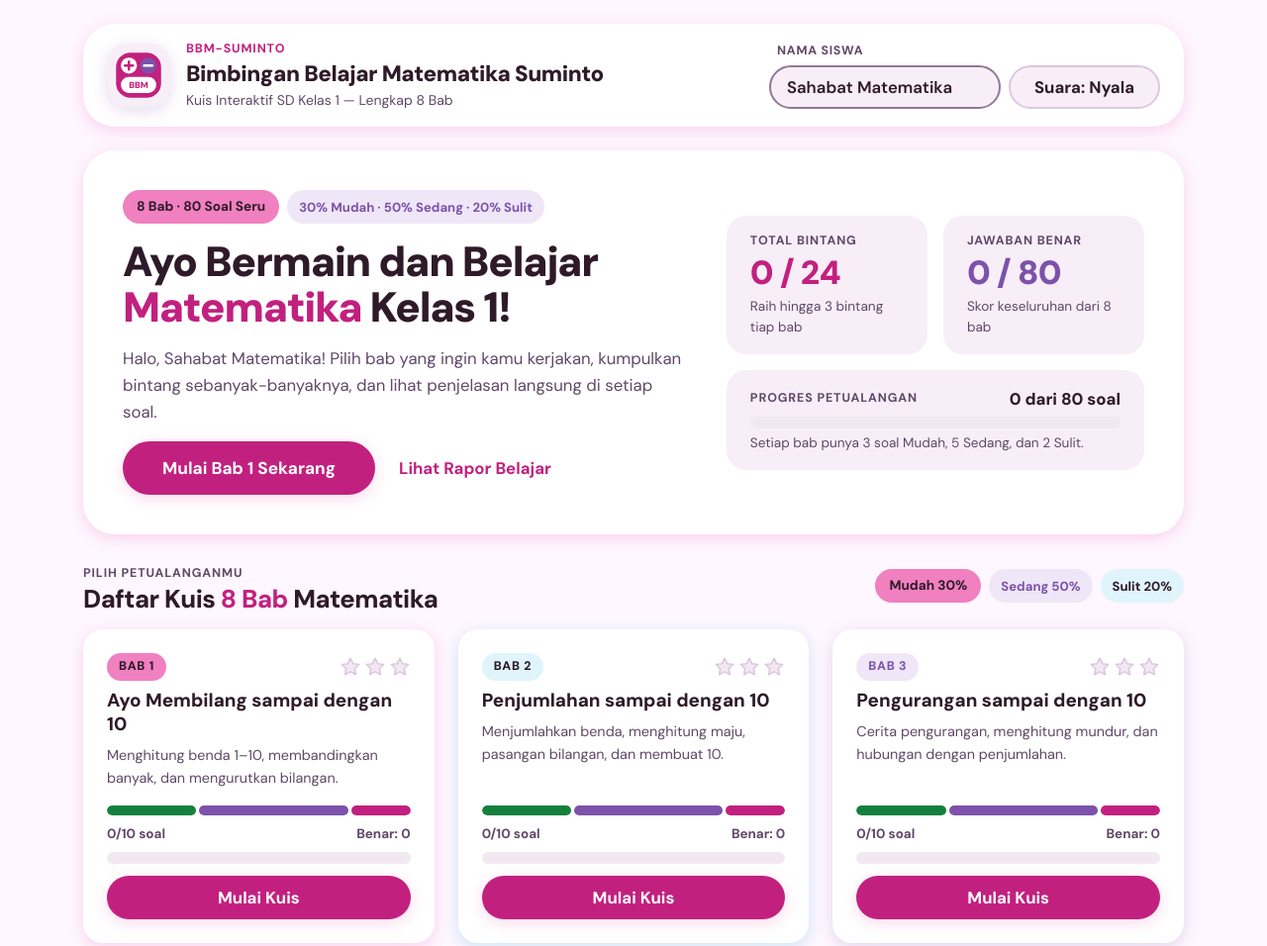
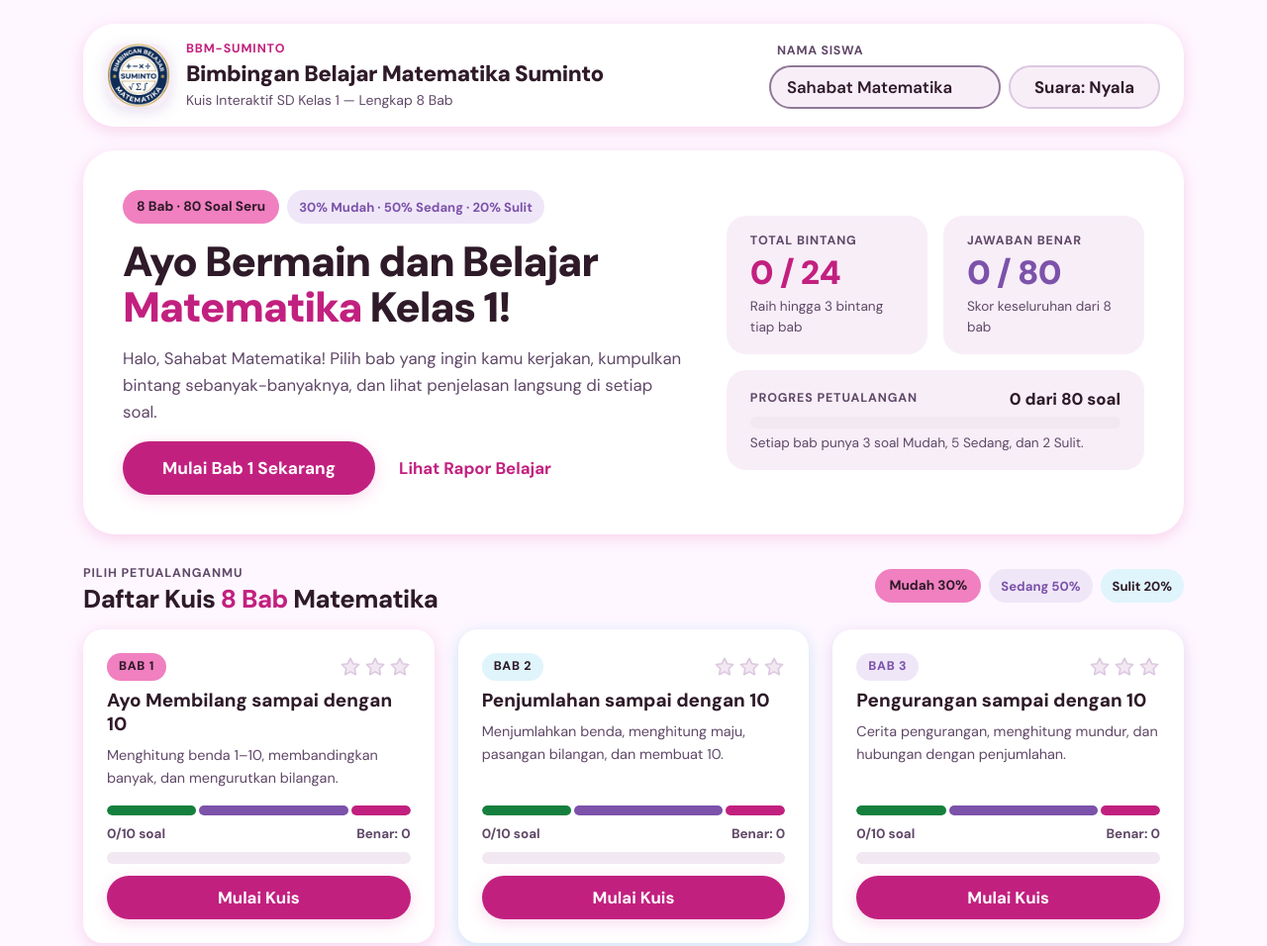
Before and after one commit to suminto65/Kumpulan-Kuis, a plain HTML site: page Kuis_Interaktif_Matematika_SD_Kelas_1.html in a window 1280 px wide. Shown: the top 956 px of the page at 99% size. Drawn offline with Linux system fonts and the light colour scheme.

Commit message:
Add files via upload

```diff
--- a/Kuis_Interaktif_Matematika_SD_Kelas_1.html
+++ b/Kuis_Interaktif_Matematika_SD_Kelas_1.html
@@ -1001,15 +1001,7 @@
       <div class="brand-identity">
         <div class="brand-logo-wrap" aria-hidden="true">
           <!-- Logo BIMBINGAN BELAJAR MATEMATIKA SUMINTO -->
-          <svg width="52" height="52" viewBox="0 0 64 64" fill="none" xmlns="http://www.w3.org/2000/svg">
-            <rect x="4" y="4" width="56" height="56" rx="18" fill="var(--primary)"/>
-            <circle cx="20" cy="20" r="10" fill="var(--surface-container-low)"/>
-            <path d="M20 15V25M15 20H25" stroke="var(--primary)" stroke-width="3" stroke-linecap="round"/>
-            <circle cx="44" cy="20" r="10" fill="var(--secondary)"/>
-            <path d="M39 20H49" stroke="var(--surface-container-low)" stroke-width="3" stroke-linecap="round"/>
-            <rect x="10" y="34" width="44" height="20" rx="10" fill="var(--surface-container-low)"/>
-            <text x="32" y="48" text-anchor="middle" font-family="DM Sans, sans-serif" font-weight="900" font-size="11" fill="var(--primary)">BBM</text>
-          </svg>
+          <img src="https://raw.githubusercontent.com/suminto65/Kumpulan-Kuis/refs/heads/main/logo.png" alt="Logo BBM-Suminto" style="max-height: 80px; width: auto; display: block; margin: 0 auto;">
         </div>
         <div class="brand-title-group">
           <span class="brand-kicker">BBM-Suminto</span>
```
